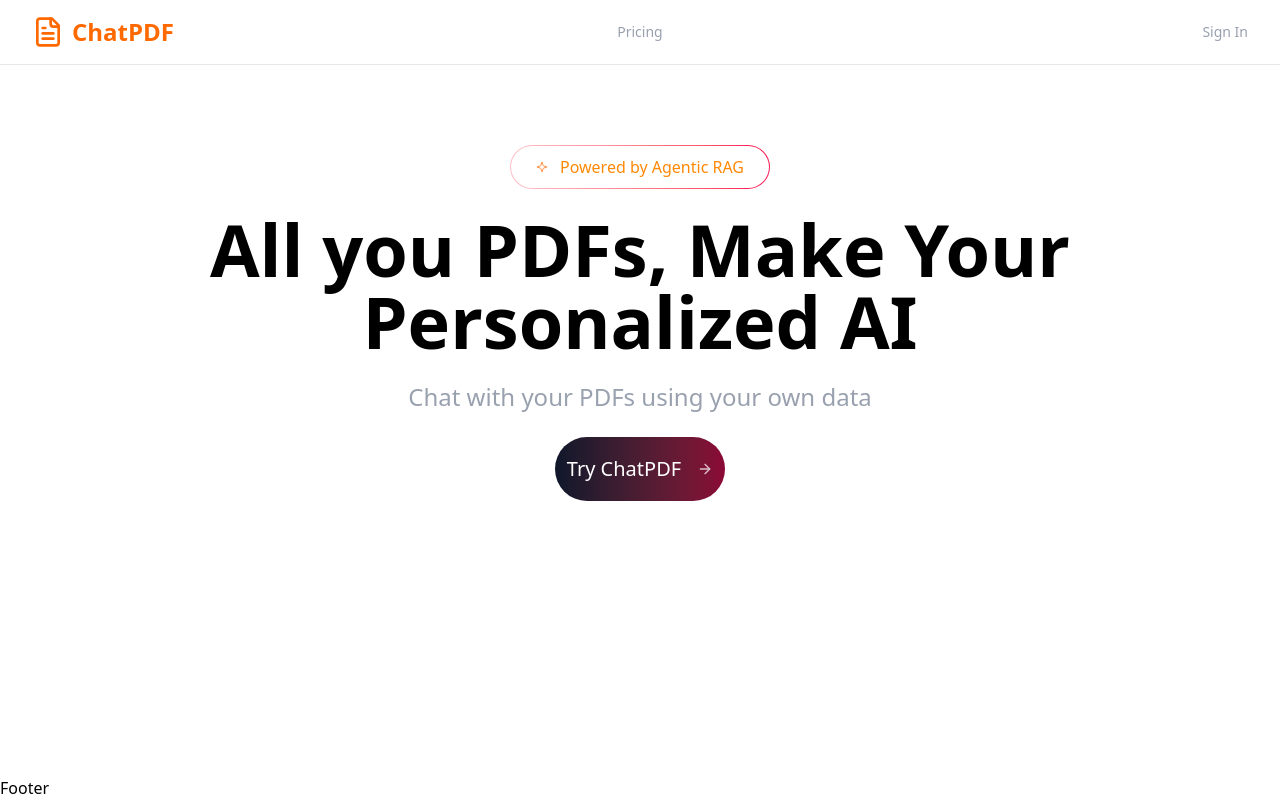
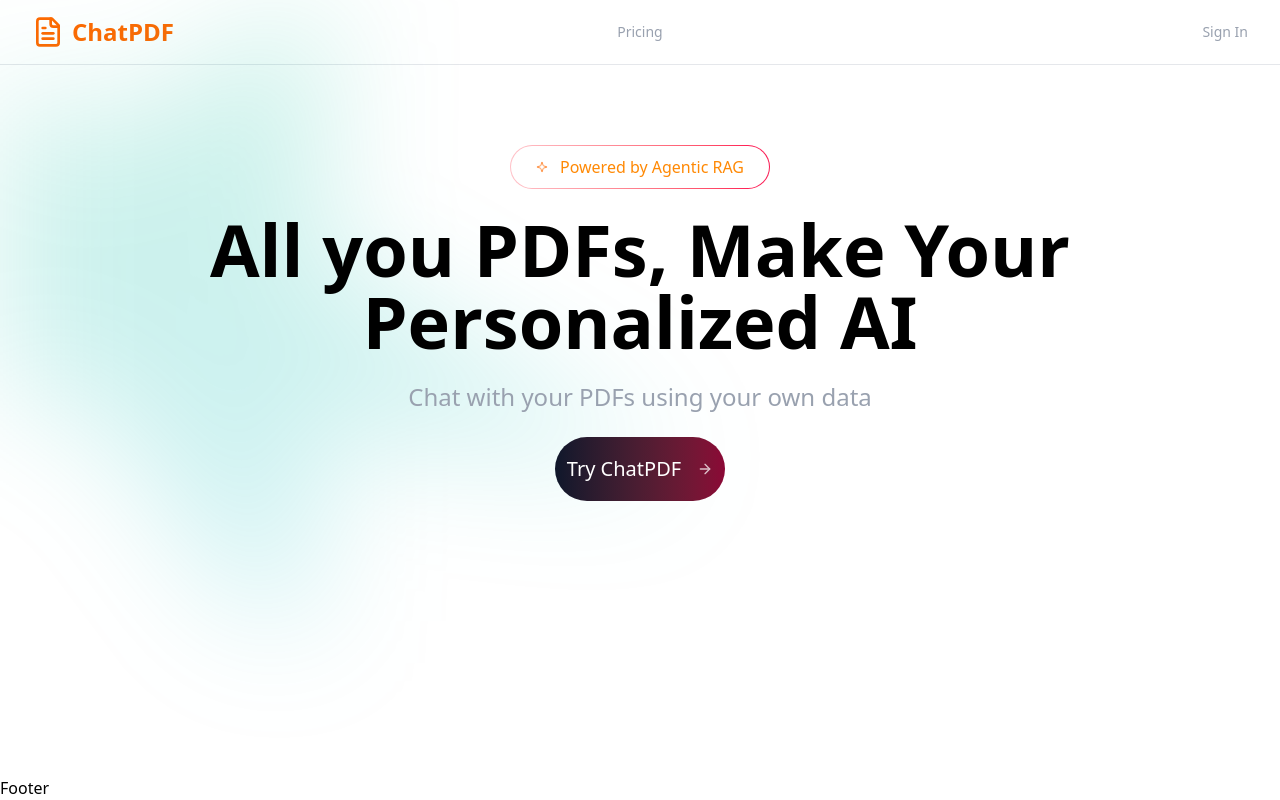
Before and after one commit to ChrisTian206/nextsaas, a Next.js app: page / in a window 1280 px wide. Built offline with nearby package versions, Linux system fonts and the light colour scheme.

Commit message:
added gradient background

```diff
--- a/app/page.tsx
+++ b/app/page.tsx
@@ -1,9 +1,14 @@
 import { Button } from "@/components/ui/button";
 import Mainbody from "@/components/homepage/mainbody";
+import GradientBg from "@/components/common/GradientBg";
 export default function Home() {
   return (
-    <div className="relative w-full" >
-      <Mainbody />
+    <div className="relative w-full">
+      <GradientBg />
+      <div className="relative w-full" >
+        <Mainbody />
+      </div>
     </div>
+
   );
 }
--- /dev/null
+++ b/components/common/GradientBg.tsx
@@ -0,0 +1,29 @@
+export default function GradientBg({
+    children,
+    className,
+}: {
+    children?: React.ReactNode
+    className?: string
+}) {
+    return (
+        <div className={`relative isolate ${className}`}>
+            <div
+                aria-hidden="true"
+                className="pointer-events-none absolute inset-x-0 -top-40
+          -z-10 transform-gpu overflow-hidden blur-3xl sm:-top-30"
+            >
+                <div
+                    style={{
+                        clipPath:
+                            'polygon(50% 0%, 61% 35%, 98% 35%, 68% 57%, 79% 91%, 50% 70%, 21% 91%, 32% 57%, 2% 35%, 39% 35%)',
+                    }}
+                    className="relative left-[calc(50%-11rem)] aspect-[1155/678]
+            w-[36.125rem] -translate-x-1/2 rotate-[30deg]
+            bg-gradient-to-br from-emerald-500 via-teal-500 to-cyan-500
+            opacity-20 sm:left-[calc(50%-30rem)] sm:w-[72rem]"
+                />
+            </div>
+            {children}
+        </div>
+    );
+}
```
